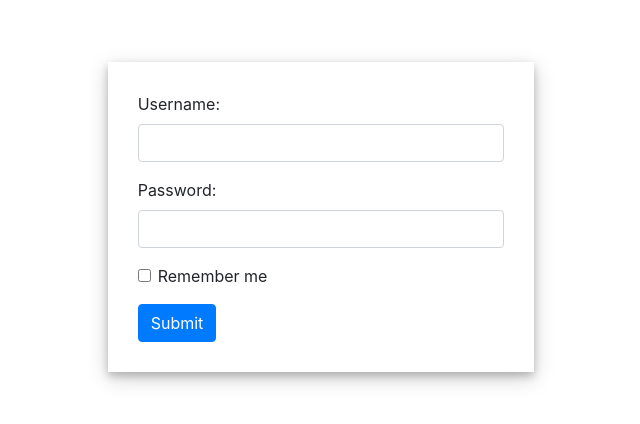
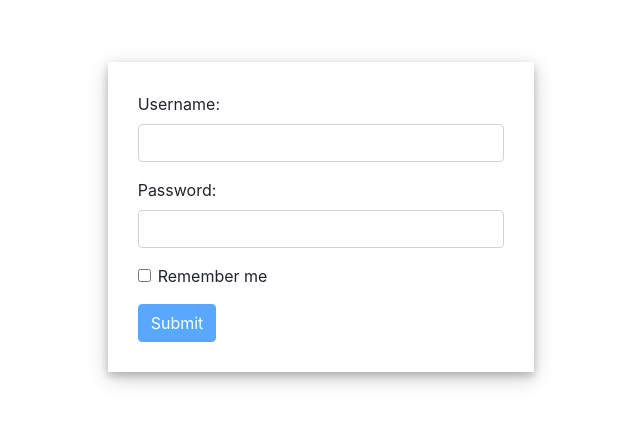
Before and after one commit to siddharthJadhav/AttendanceSystem, an Angular app: page /login in a window 1280 px wide. Shown: the part 138-562 px from the top of the page, without its empty margins (319-959 px from the left). Built offline with nearby package versions, Linux system fonts and the light colour scheme.

Commit message:
add ui validation

```diff
--- a/src/app/pages/login/login.component.html
+++ b/src/app/pages/login/login.component.html
@@ -1,21 +1,21 @@
 <div class="container-fluid">
     <div class="row login-form-row">
         <div class="login-form col col-lg-4 offset-lg-4 col-md-4 offset-md-4 col-sm-6 offset-sm-3">
-            <form>
+            <form #loginForm="ngForm">
                 <div class="form-group">
                   <label for="email">Username:</label>
-                  <input type="email" class="form-control" id="email">
+                  <input type="email" class="form-control" id="email" [(ngModel)]="emial" name="email" required>
                 </div>
                 <div class="form-group">
                   <label for="pwd">Password:</label>
-                  <input type="password" class="form-control" id="pwd">
+                  <input type="password" class="form-control" id="pwd" [(ngModel)]="pass" name="pass" required>
                 </div>
                 <div class="form-group form-check">
                   <label class="form-check-label">
-                    <input class="form-check-input" type="checkbox"> Remember me
+                    <input class="form-check-input" type="checkbox" [(ngModel)]="remember" name="remember"> Remember me
                   </label>
                 </div>
-                <button type="submit" class="btn btn-primary">Submit</button>
+                <button [disabled]="!loginForm.form.valid" (click)="login(loginForm)" type="button" class="btn btn-primary">Submit</button>
               </form>
         </div>
     </div>
--- a/src/app/pages/login/login.component.scss
+++ b/src/app/pages/login/login.component.scss
@@ -9,3 +9,7 @@ form {
 .login-form {
     box-shadow: 0 4px 8px 0 rgba(0, 0, 0, 0.2), 0 6px 20px 0 rgba(0, 0, 0, 0.19);
 }
+
+.btn-primary:disabled {
+    cursor: not-allowed;
+}
--- a/src/app/pages/login/login.component.ts
+++ b/src/app/pages/login/login.component.ts
@@ -12,4 +12,8 @@ export class LoginComponent implements OnInit {
   ngOnInit() {
   }
 
+  login(loginParams) {
+    console.log('loginParams : ', loginParams);
+  }
+
 }
--- a/src/app/pages/login/login.module.ts
+++ b/src/app/pages/login/login.module.ts
@@ -1,6 +1,7 @@
 import { NgModule } from '@angular/core';
 import { Routes, RouterModule } from '@angular/router';
 import { LoginComponent } from './login.component';
+import { FormsModule } from '@angular/forms';
 
 const routes: Routes = [
   {
@@ -12,7 +13,8 @@ const routes: Routes = [
 @NgModule({
   declarations: [LoginComponent],
   imports: [
-    RouterModule.forChild(routes)
+    RouterModule.forChild(routes),
+    FormsModule
   ],
   exports: [
     RouterModule
```
